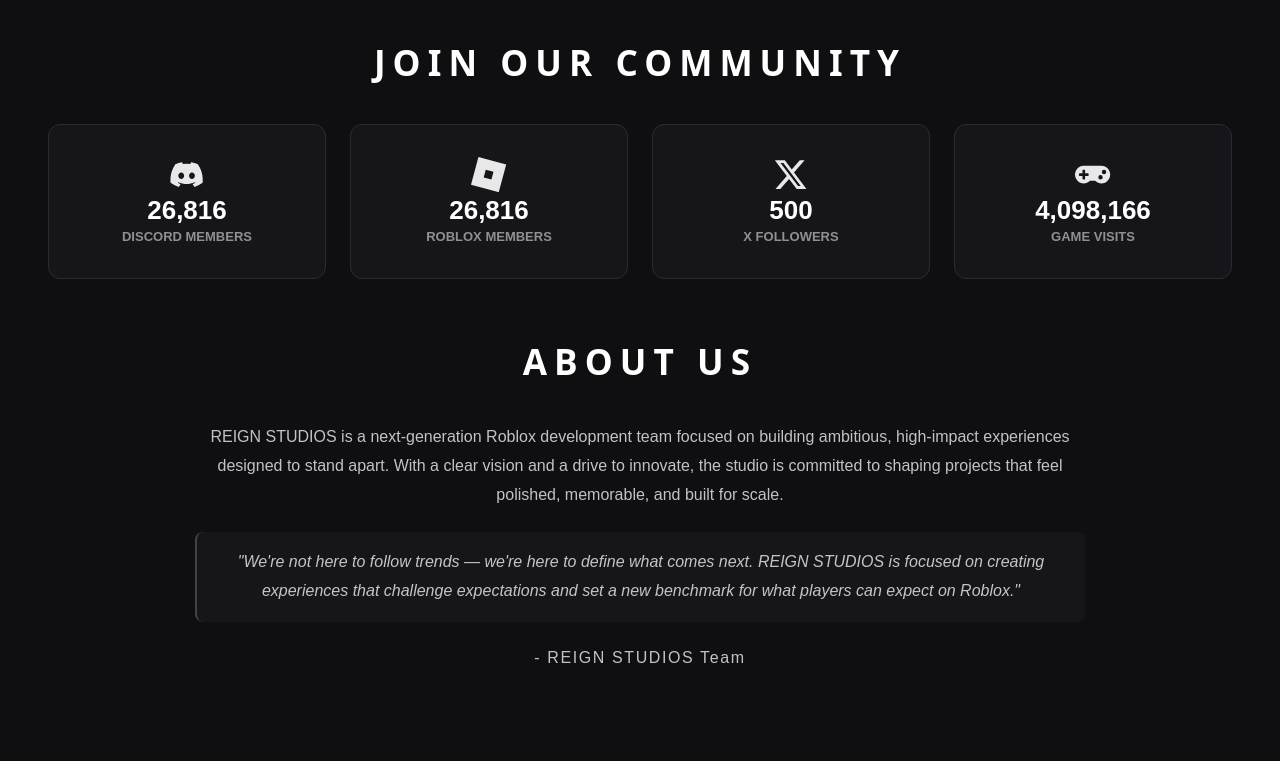
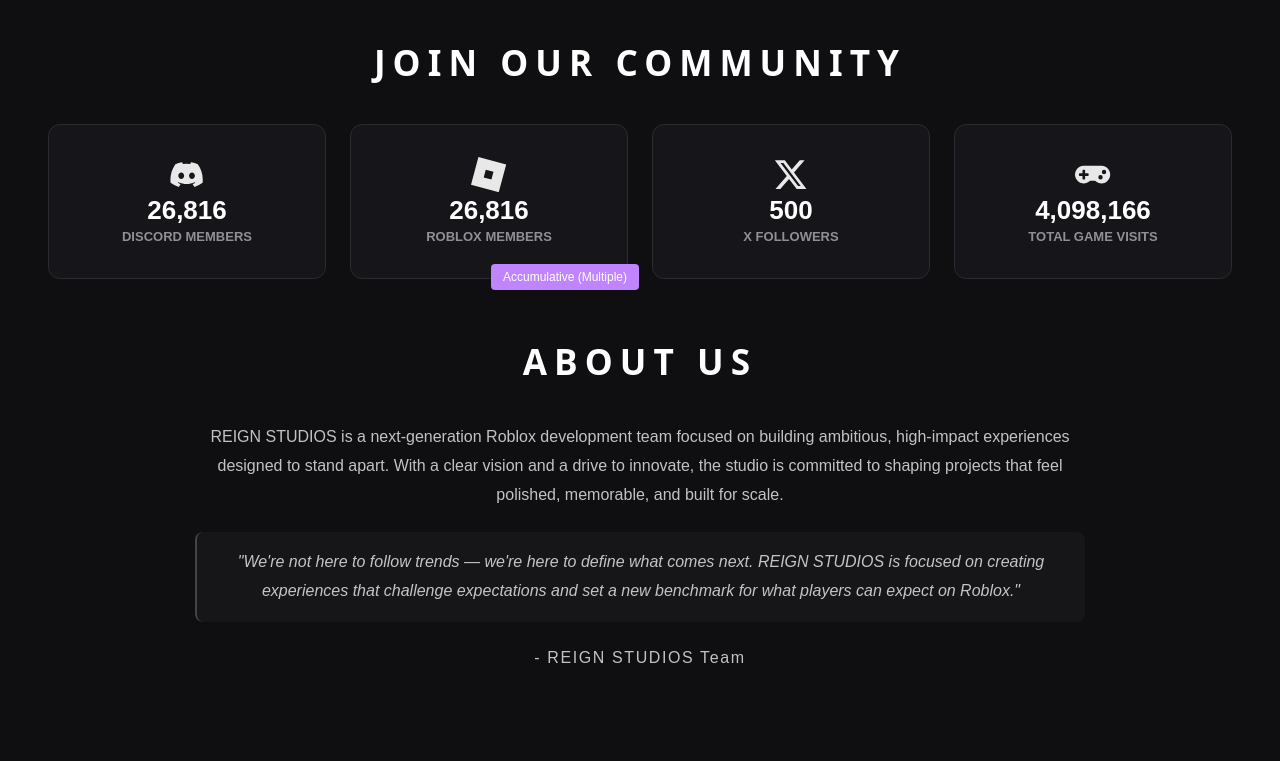
Before and after one commit to reign-studios-org/portfolio, a React (Vite) app: page / in a window 1280 px wide. Shown: the part 800-1561 px from the top of the page. Built offline with nearby package versions, Linux system fonts and the light colour scheme; no server answers.

Commit message:
fixed issue with team card animation when resizing windows, added accumulative text on roblox members and updated the count

```diff
--- a/src/constants/socials.js
+++ b/src/constants/socials.js
@@ -10,6 +10,7 @@ export const SOCIALS = [
     id: 2,
     type: 'roblox',
     label: 'Roblox Members',
+    hasMultipleGroupCounts: true,
     url: 'https://www.roblox.com/communities/759293173/R-S-TEAM-REIGN-PIECE',
     key: 'roblox',
   },
@@ -23,7 +24,7 @@ export const SOCIALS = [
   {
     id: 4,
     type: 'gameVisit',
-    label: 'Game Visits',
+    label: 'Total Game Visits',
     key: 'game',
   },
 ];
--- a/src/sections/socials-section/SocialsSection.jsx
+++ b/src/sections/socials-section/SocialsSection.jsx
@@ -24,7 +24,7 @@ const getSocialIcon = (type) => {
 export const SocialsSection = () => {
   const [stats, setStats] = useState({
     discord: 26816,
-    roblox: 131970,
+    roblox: 227925,
     x: 500,
     game: 4098166,
   });
@@ -51,6 +51,8 @@ export const SocialsSection = () => {
       });
 
     // Fetch the count of roblox members
+    // 33322359 = Enchanted
+    // 759293173 = Reign Piece
     // fetch('https://groups.roblox.com/v1/groups/759293173')
     //   .then((res) => res.json())
     //   .then((data) => {
@@ -101,6 +103,12 @@ export const SocialsSection = () => {
                     </span>
                     <span className={styles.cardLabel}>{item.label}</span>
                   </div>
+
+                  {item.hasMultipleGroupCounts && (
+                    <div className={styles.accumulativeCountWrapper}>
+                      <span>Accumulative (Multiple)</span>
+                    </div>
+                  )}
                 </article>
               </a>
             </li>
--- a/src/sections/socials-section/SocialsSection.module.css
+++ b/src/sections/socials-section/SocialsSection.module.css
@@ -36,6 +36,7 @@
   padding: clamp(16px, 4vw, 32px) 10px;
   text-align: center;
   transition: all 0.25s ease;
+  position: relative;
 }
 
 .socialCard:hover {
@@ -82,3 +83,16 @@
   cursor: default;
   user-select: none;
 }
+
+.accumulativeCountWrapper {
+  background-color: #c084fc;
+  color: #ffffff;
+  padding: 4px 12px;
+  font-size: 12px;
+  position: absolute;
+  bottom: 0;
+  right: 0;
+  margin-right: -12px;
+  margin-bottom: -12px;
+  border-radius: 4px;
+}
--- a/src/sections/team-section/TeamSection.jsx
+++ b/src/sections/team-section/TeamSection.jsx
@@ -93,21 +93,35 @@ const TeamCard = ({ member, onCopy }) => (
 ========================= */
 const TeamRow = ({ members, speedClass, title, onCopyHandler }) => {
   const [shouldAnimate, setShouldAnimate] = useState(false);
-  const containerRef = useRef(null);
+  // 1. Rename ref for clarity and we will move it to the track
+  const trackRef = useRef(null);
 
   useEffect(() => {
     const checkOverflow = () => {
-      if (containerRef.current) {
-        setShouldAnimate(
-          containerRef.current.scrollWidth > window.innerWidth
-        );
+      if (trackRef.current) {
+        // 2. The core of the fix is here
+        // Get the width of the content as it's currently rendered
+        const currentContentWidth = trackRef.current.scrollWidth;
+
+        // If animating, the content is duplicated. We need the original width.
+        // So, we divide by 2 if it's currently animating.
+        const singleSetWidth = shouldAnimate
+          ? currentContentWidth / 2
+          : currentContentWidth;
+
+        // Now, compare the single set's width to the container's width (the viewport in this case)
+        setShouldAnimate(singleSetWidth > window.innerWidth);
       }
     };
 
+    // Run the check initially and on any resize
     checkOverflow();
     window.addEventListener('resize', checkOverflow);
+
     return () => window.removeEventListener('resize', checkOverflow);
-  }, [members]);
+    // 3. Add `shouldAnimate` to the dependency array
+    // This ensures the event listener is updated with the latest state value
+  }, [members, shouldAnimate]);
 
   return (
     <>
@@ -115,14 +129,18 @@ const TeamRow = ({ members, speedClass, title, onCopyHandler }) => {
         {title}
       </h2>
 
-      <div className={styles.rowWrapper} ref={containerRef}>
+      {/* The outer wrapper no longer needs a ref */}
+      <div className={styles.rowWrapper}>
         <div
+          // Attach the ref to the element whose content width changes
+          ref={trackRef}
           className={clsx(
             styles.cardTrack,
             shouldAnimate && speedClass,
             !shouldAnimate && styles.centeredTrack
           )}
         >
+          {/* This duplication logic is correct and can stay as is */}
           {(shouldAnimate ? [...members, ...members] : members).map(
             (member, idx) => (
               <TeamCard
```
